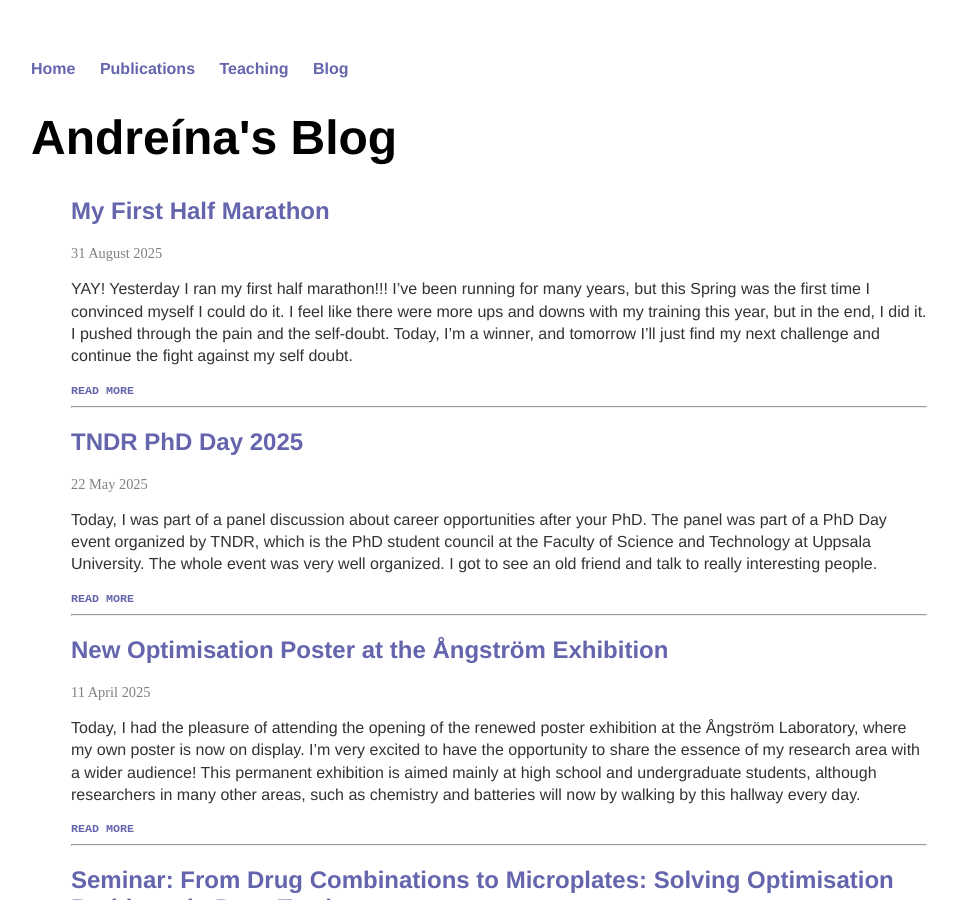
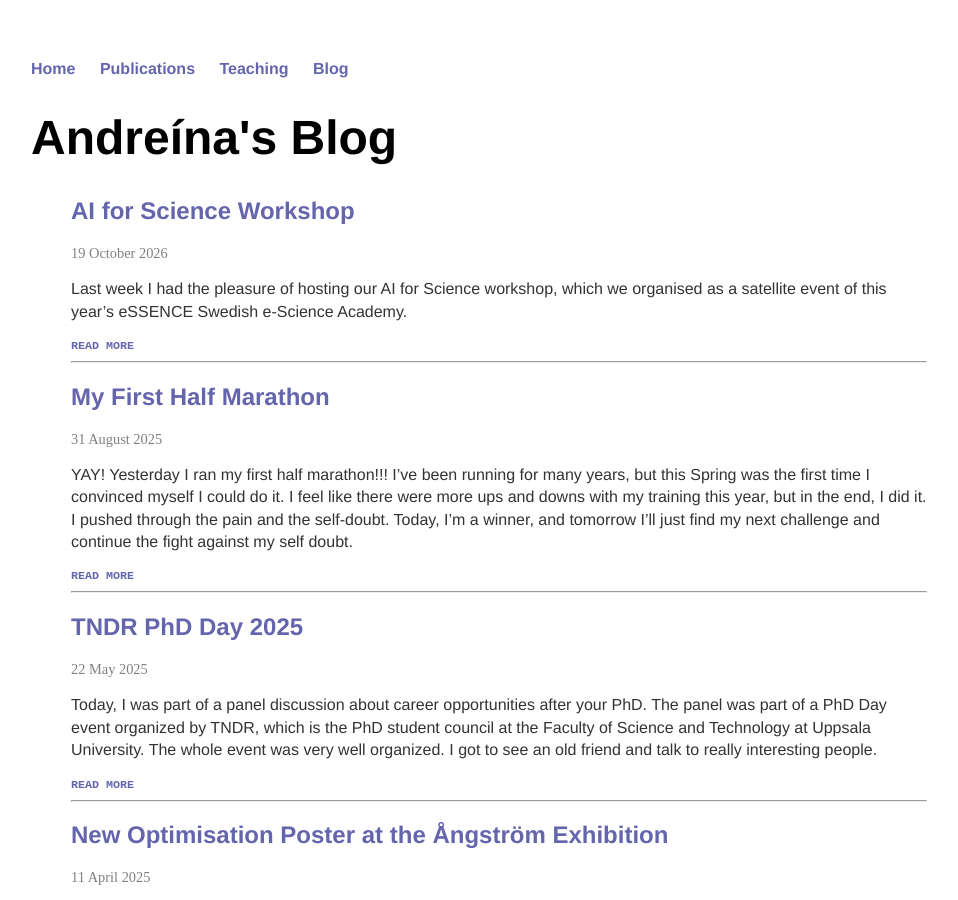
Before and after one commit to andreina-francisco/andreina-francisco.github.io, a Jekyll site: the page built from blog/index.html, in a window 1280 px wide and 900 px high. Shown: the whole window, without its empty margins (161-1119 px from the left). Built offline with Jekyll 4.4.1, drawn with Linux system fonts in a browser that asks for light colours; nearby versions of some CDN libraries; a style sheet for code colours, icons or effects is not loaded.

Commit message:
AI4Science workshop

```diff
--- /dev/null
+++ b/_posts/2026-10-19-ai4science-workshop.md
@@ -0,0 +1,23 @@
+---
+layout: post
+title: "AI for Science Workshop"
+date: 2026-10-19
+feature-img: "/blog/images/2026-10-ai4science-1.jpeg"
+---
+
+Last week I had the pleasure of hosting our AI for Science workshop, which we organised as a satellite event of this year’s eSSENCE Swedish e-Science Academy.
+
+I really want to thank to all of our invited speakers, Giovanni Volpe, Niklas Wahlström, Sara Hamis, Maria Bånkestad, Fredrik Lindsten and Gisele Miranda for sharing their insights and expertise, and of course big thanks to my incredible team of co-organizers Anna Persson, Prashant Singh, and Jens Sjölund for making it all happen!
+
+Also special thanks to all of the participants who made it all worth while with their questions and discussions. We really appreciated your time and engagement.
+
+As a side note, I feel like nowadays everything is a learning experience. This time I learned that I don't know how to take pictures of events. So, for what it's worth, Prashant was not the only person in the audience! I just sat at the very front and was so focused on the talks that I didn't even consider taking photos showcasing all the people. So you'll have to believe me when I say there were more of us there. We also had coffee and excellent cake! I’ll try to have better pictures next time!
+
+<p align="center">
+<img src="/blog/images/2026-10-ai4science-1.jpeg" width="300">
+<img src="/blog/images/2026-10-ai4science-2.jpeg" width="300">
+<img src="/blog/images/2026-10-ai4science-3.jpeg" width="300">
+<img src="/blog/images/2026-10-ai4science-4.jpeg" width="300">
+<img src="/blog/images/2026-10-ai4science-5.jpeg" width="300">
+<img src="/blog/images/2026-10-ai4science-6.jpeg" width="300">
+</p>
--- a/cv/index.html
+++ b/cv/index.html
@@ -24,7 +24,11 @@ title: Mar&iacute;a Andre&iacute;na Francisco Rodr&iacute;guez
     R. Nystr&ouml;m, M. Lapins, W. Schaal, J. Carreras Puigvert, O. Spjuth</span><br />
     <span class="title">AROS: Open Source Lab Automation Enables Fully Automated CellPainting</span><br />
     <span class="note">
-    In thesis: <a class="text" href="https://urn.kb.se/resolve?urn=urn:nbn:se:uu:diva-453958">Approaches for Distributing Large Scale Bioinformatic Analyses</a>, September 2021.
+    In thesis: <a class="text"
+    href="https://urn.kb.se/resolve?urn=urn:nbn:se:uu:diva-453958">Approaches
+    for Distributing Large Scale Bioinformatic Analyses</a>, September
+    2021.
+    [<a class="text" href="https://github.com/pharmbio/aros">Repository <i class="fa-brands fa-github"></i></a>]
     </li>
   </ul>
   <br/>
```
Also changed, not shown: blog/images/2026-10-ai4science-1.jpeg (added), blog/images/2026-10-ai4science-2.jpeg (added), blog/images/2026-10-ai4science-3.jpeg (added), blog/images/2026-10-ai4science-4.jpeg (added), blog/images/2026-10-ai4science-5.jpeg (added), blog/images/2026-10-ai4science-6.jpeg (added).
